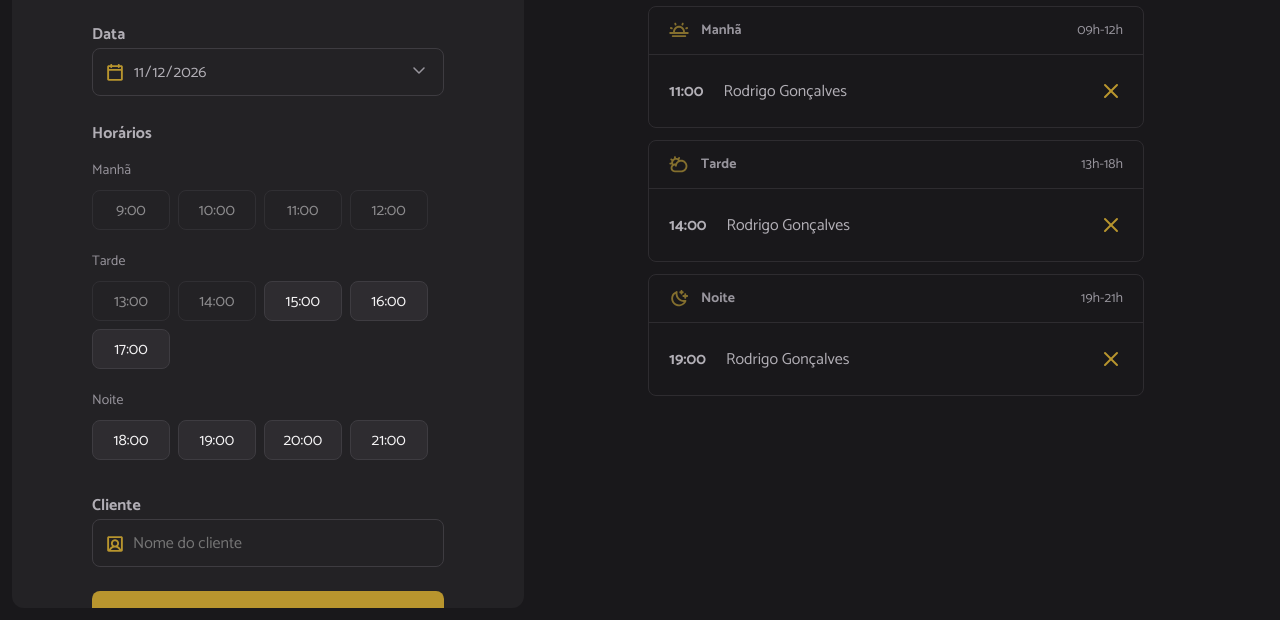
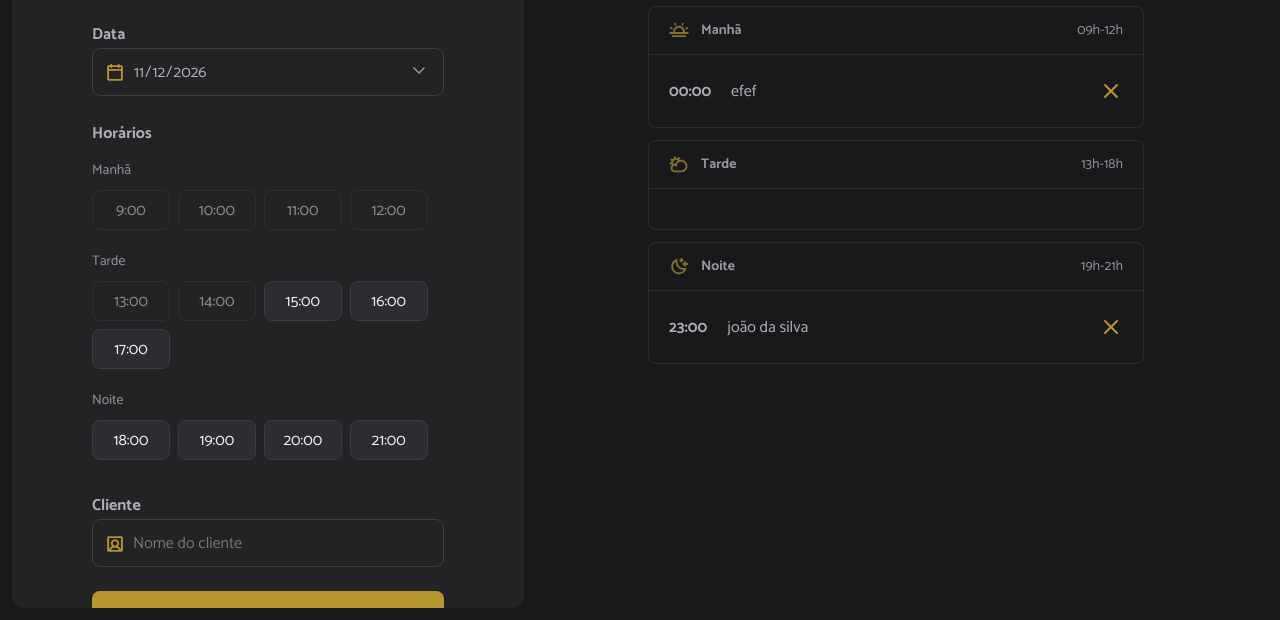
Before and after one commit to EloaGuilgel/HairDay, a website built with webpack: page index.html in a window 1280 px wide. Shown: the part 180-800 px from the top of the page. Built offline with nearby package versions, Linux system fonts and the light colour scheme; data requests are answered from the project's data file.

Commit message:
Renderizando os agendamentos do dia

```diff
--- a/server.json
+++ b/server.json
@@ -1,9 +1,14 @@
 {
   "schedules": [
     {
-      "id": 1794402598937,
+      "id": "1794402598937",
       "name": "efef",
       "when": "2026-11-12T00:00:00.000Z"
+    },
+    {
+      "id": 1794486110799,
+      "name": "joão da silva ",
+      "when": "2026-11-12T23:00:00.000Z"
     }
   ]
 }
--- a/src/modules/schedules/load.js
+++ b/src/modules/schedules/load.js
@@ -1,11 +1,20 @@
+import { scheduleFetchByday } from "../../services/schedule-fetch-by-day.js";
+import { schedulesShow } from "../schedules/show.js";
 import { hoursLoad } from "../form/hours-load.js";
+
 
 // Seleciona o input de data
 const selectedDate = document.getElementById("date");
 
-export function schedulesDay() {
+export async function schedulesDay() {
   //obtém a data do input
   const date = selectedDate.value;
+
+  //buscar na api os agendamentos
+  const dailySchedules = await scheduleFetchByday({ date });
+
+  // Exibe os agendamentos
+  schedulesShow({ dailySchedules})
 
   //Renderiza as horas disponíveis.
   hoursLoad({ date });
--- /dev/null
+++ b/src/modules/schedules/show.js
@@ -0,0 +1,52 @@
+import dayjs from "dayjs";
+
+//selecione as seções manhã, tarde e noite.
+const periodMorning = document.getElementById("period-morning");
+const periodAfternoon = document.getElementById("period-afternoon");
+const periodNight = document.getElementById("period-night");
+
+export function schedulesShow({ dailySchedules }) {
+  try {
+    //limpa as listas
+    periodMorning.innerHTML = "";
+    periodAfternoon.innerHTML = "";
+    periodNight.innerHTML = "";
+
+    //Renderiza os agendamentos por período.
+    dailySchedules.forEach((schedule) => {
+      const item = document.createElement("li");
+      const time = document.createElement("strong");
+      const name = document.createElement("span");
+
+      //Adiciona o id do agendamento.
+      item.setAttribute("data-id", schedule.id);
+
+      time.textContent = dayjs(schedule.when).format("HH:mm");
+      name.textContent = schedule.name;
+
+      //Cria ícone de cancelar o agendamento.
+      const cancelIcon = document.createElement("img");
+      cancelIcon.classList.add("cancel-icon");
+      cancelIcon.setAttribute("src", "./src/assets/cancel.svg");
+      cancelIcon.setAttribute("alt", "Cancelar");
+
+      //Adiciona o tempo, nome e ícone no item.
+      item.append(time, name, cancelIcon);
+
+      //Obtém somente a hora
+      const hour = dayjs(schedule.when).hour();
+
+      //Renderiza o agendamento na sessão (manhã, tarde ou noite)
+      if (hour <= 12) {
+        periodMorning.appendChild(item);
+      } else if (hour > 12 && hour <= 18) {
+        periodAfternoon.appendChild(item);
+      } else {
+        periodNight.appendChild(item);
+      }
+    });
+  } catch (error) {
+    alert("Não foi possível exibir os agendamentos");
+    console.log(error);
+  }
+}
```
Also changed, not shown: index.html (+6 -6 lines), dist/main.js.
